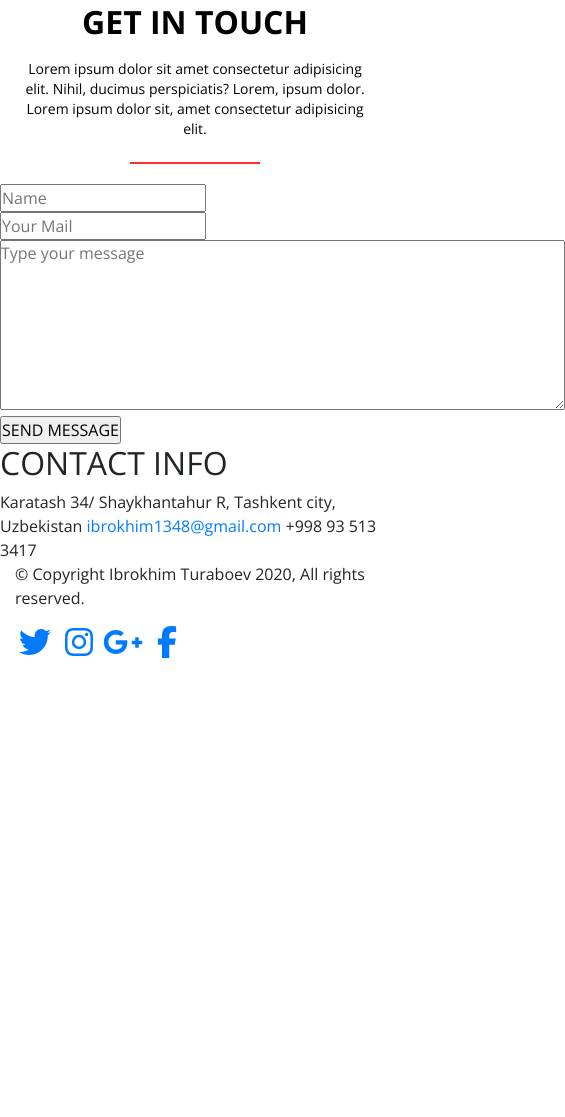
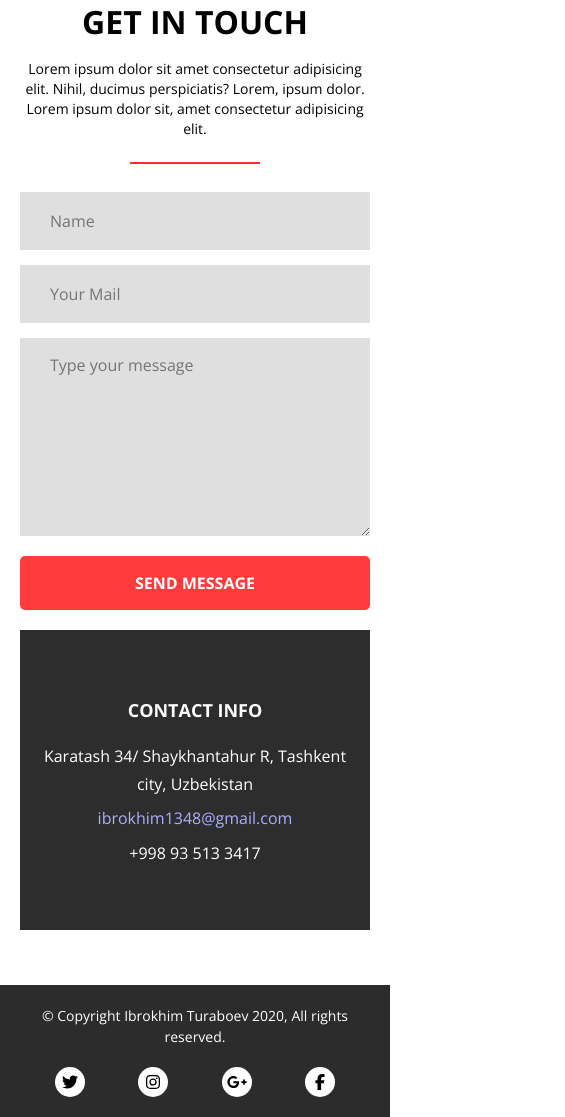
Before and after one commit to Ibrokhimbek/Business-website, a plain HTML site: page index.html in a window 390 px wide. Shown: the part 4787-5904 px from the top of the page, 565 px wide, since content can reach past the window. Before the commit the page ends 5447 px from the top, so only its background shows below. Drawn offline with nearby package versions, Linux system fonts and the light colour scheme.

Commit message:
Make section_9 and footer responsive. The End)

```diff
--- a/CSS/style.css
+++ b/CSS/style.css
@@ -487,6 +487,134 @@ body {
     background-color: #a80a0a;
     color: white;
 }
+/* Section 8 styles copied from section 5 */
+/* Section 9 */
+.header_9 {
+    margin-top: 8px;
+    margin-bottom: 109px;
+}
+.section_9 {
+    width: 100%;
+    display: flex;
+    flex-direction: row;
+    flex-wrap: wrap;
+    justify-content: space-between;
+}
+.section_9 .form {
+    width: 52%;
+    display: flex;
+    flex-direction: column;
+    justify-content: space-between;
+}
+.section_9 .form .form-top {
+    display: flex;
+    flex-direction: row;
+    justify-content: space-between;
+}
+.section_9 .form .form-top input {
+    width: 46%;
+    height: 69px;
+    border-radius: 10px;
+    padding: 10px 40px;
+    background-color: #dfdfdf;
+    font-size: 20px;
+    line-height: 28px;
+    color: rgb(44, 44, 44);
+    font-weight: 400;
+    border: none;
+}
+.section_9 .form textarea {
+    background-color: #dfdfdf;
+    padding: 30px 40px;
+    font-size: 20px;
+    font-weight: 400;
+    border: none;
+    border-radius: 10px;
+    color: rgb(44, 44, 44);
+}
+.section_9 .form input[type="submit"] {
+    border-radius: 5px;
+    background-color: #ff3b3b;
+    letter-spacing: 0px;
+    font-size: 18px;
+    line-height: 34px;
+    color: #ffffff;
+    font-weight: 700;
+    text-align: center;
+    border: none;
+    padding: 15px 0;
+    transition: all 0.5s;
+}
+.section_9 .form input[type="submit"]:hover {
+    background-color: #a80a0a;
+}
+.section_9 .contact-info {
+    width: 40%;
+    height: 483px;
+    background-color: #2d2d2d;
+    color: white;
+    padding: 130px 50px 130px 50px;
+    display: flex;
+    flex-direction: column;
+    justify-content: space-around;
+    align-items: flex-start;
+}
+.section_9 .contact-info h2 {
+    font-size: 18px;
+    line-height: 34px;
+    color: #ffffff;
+    font-weight: 700;
+    font-family: "Open Sans";
+}
+.section_9 .contact-info a {
+    color: rgb(174, 174, 255);
+}
+.section_9 .contact-info a:hover {
+    color: #ff2d2d
+}
+/* Foooter */
+.footer {
+    background-color: rgb(44, 44, 44);
+}
+.footer-both {
+    padding: 20px 0;
+    display: flex;
+    flex-direction: row;
+    flex-wrap: wrap;
+    justify-content:center;
+}
+.footer-both .footer-left{
+    width: 50%;
+    color: white;
+    text-align: left;
+    display: flex;
+    align-items: center;
+}
+.footer-both .footer-right {
+    width: 20%;
+    display: flex;
+    flex-direction: row;
+    flex-wrap: wrap;
+    justify-content: space-between;
+    text-align: right;
+    margin-left: auto;
+}
+.footer-both .footer-right a {
+    padding: 5px;
+    border-radius: 100%;
+    background-color: #fff;
+    width: 40px;
+    height: 40px;
+    display: flex;
+    justify-content: center;
+    align-items: center;
+    color: black;
+    transition: all .5s;
+}
+.footer-both .footer-right a:hover {
+    color: #ff2d2d;
+    background-color: black;
+}
 @media (max-width: 767px) {
 
     /* SECTION 1 */
@@ -753,6 +881,68 @@ body {
         margin-top: 10px;
         letter-spacing: 2px;
     }
+    /* Section 8 styles copied from section 5 */
+    /* Sectin 9 */
+    .header_9 {
+        margin-bottom: 55px;
+    }
+    .section_9 .form {
+        width: 100%;
+    }
+    .section_9 .form .form-top {
+        flex-direction: column;
+        justify-content: space-between;
+    }
+    .section_9 .form .form-top input {
+        width: 100%;
+        height: auto;
+        font-size: 16px;
+        padding: 15px 30px;
+        border-radius: unset;
+        margin-bottom: 15px;
+    }
+    .section_9 .form textarea {
+        border-radius: unset;
+        margin-bottom: 20px;
+        font-size: 16px;
+        padding: 15px 30px;
+    }
+    .section_9 .form input[type="submit"] {
+        font-size: 16px;
+        line-height: unset;
+    }
+    .section_9 .contact-info {
+        width: 100%;
+        height: 300px;
+        margin-top: 20px;
+        text-align: center;
+        align-items: center;
+        padding:60px 10px 60px 10px;
+        font-size: 16px;
+        line-height: 28px;
+        color: #ffffff;
+        font-weight: 400;
+        font-family: "Open Sans";
+    }
+    /* Footer */
+    .footer-both {
+        flex-direction: column;
+    }
+    .footer-both .footer-left {
+        text-align: center;
+        width: 100%;
+        font-size: 14px;
+    }
+    .footer-both .footer-right {
+        width: 80%;
+        margin: 0 auto;
+        margin-top: 20px;
+    }
+    .footer-both .footer-right a {
+        width: 30px;
+        height: 30px;
+    }
+
 }
 
 @media (min-width: 768px) and (max-width: 1024px) {
@@ -994,4 +1184,65 @@ body {
         margin-top: 20px;
         letter-spacing: 2px;
     }
+    /* Section 8 styles copied from section 5 */
+    /* Section 9 */
+    .header_9 {
+        margin-bottom: 55px;
+    }
+    .section_9 .form {
+        width: 100%;
+    }
+    .section_9 .form .form-top {
+        flex-direction: row;
+        justify-content: space-between;
+    }
+    .section_9 .form .form-top input {
+        width: 48%;
+        height: auto;
+        font-size: 16px;
+        padding: 15px 30px;
+        border-radius: unset;
+        margin-bottom: 15px;
+    }
+    .section_9 .form textarea {
+        border-radius: unset;
+        margin-bottom: 20px;
+        font-size: 18px;
+        padding: 15px 30px;
+    }
+    .section_9 .form input[type="submit"] {
+        font-size: 16px;
+        line-height: unset;
+    }
+    .section_9 .contact-info {
+        width: 100%;
+        height: 300px;
+        margin-top: 20px;
+        text-align: center;
+        align-items: center;
+        padding:60px 10px 60px 10px;
+        font-size: 16px;
+        line-height: 28px;
+        color: #ffffff;
+        font-weight: 400;
+        font-family: "Open Sans";
+    }
+    /* Footer */
+    .footer-both {
+        flex-direction: row;
+        align-items: center;
+    }
+    .footer-both .footer-left {
+        width: 60%;
+        text-align: left;
+        font-size: 14px;
+    }
+    .footer-both .footer-right {
+        width: 30%;
+        margin-left: auto;
+    }
+    .footer-both .footer-right a {
+        width: 30px;
+        height: 30px;
+    }
 }
--- a/index.html
+++ b/index.html
@@ -247,10 +247,9 @@
   </div>
 
   <!-- Section 9 -->
-  <div class="section9">
-    <div class="containerForm">
-      <div class="row">
-        <div class="col-md-7 col-12">
+  <div class="header_9">
+    <div class="MyContainer">
+      <div class="section_9">
         <form action="" class="form">
           <div class="form-top">
             <input type="text" placeholder="Name">
@@ -259,8 +258,6 @@
           <textarea cols="60" rows="7" placeholder="Type your message"></textarea>
           <input type="submit" value="SEND MESSAGE">
         </form>
-        </div>
-        <div class="col-md-5 col-12">
         <div class="contact-info">
           <h2>CONTACT INFO</h2>
           <span>Karatash 34/ Shaykhantahur R, Tashkent city, Uzbekistan</span>
@@ -270,22 +267,27 @@
       </div>
     </div>
   </div>
-  </div>
 
     <!-- Footer -->
-  <footer>
-    <div class="container">
-      <div class="row">
-        <div class="col-md-6 col-12">
-          <p>&copy; Copyright Ibrokhim Turaboev 2020, All rights reserved.</p>
+    <footer class="footer">
+      <div class="MyContainer">
+        <div class="footer-both">
+          <div class="footer-left">
+            <span>&copy; Copyright Ibrokhim Turaboev 2020, All rights reserved.</span>
           </div>
-        <div class="col-md-6 col-12">
-          <div class="icons">
-            <a href=""><i class="fab fa-twitter fa-2x"></i></a>
-            <a href=""><i class="fab fa-instagram fa-2x"></i></a>
-            <a href=""><i class="fab fa-google-plus-g fa-2x"></i></a>
-            <a href=""><i class="fab fa-facebook-f fa-2x"></i></a>
-          </div>
+          <div class="footer-right">
+            <a href="#">
+              <i class="fab fa-twitter"></i>
+            </a>
+            <a href="#">
+              <i class="fab fa-instagram"></i>
+            </a>
+            <a href="#">
+              <i class="fab fa-google-plus-g"></i>
+            </a>
+            <a href="#">
+              <i class="fab fa-facebook-f"></i>
+            </a>
           </div>
         </div>
       </div>
```
Lines whose indentation alone changed are shown as unchanged.
